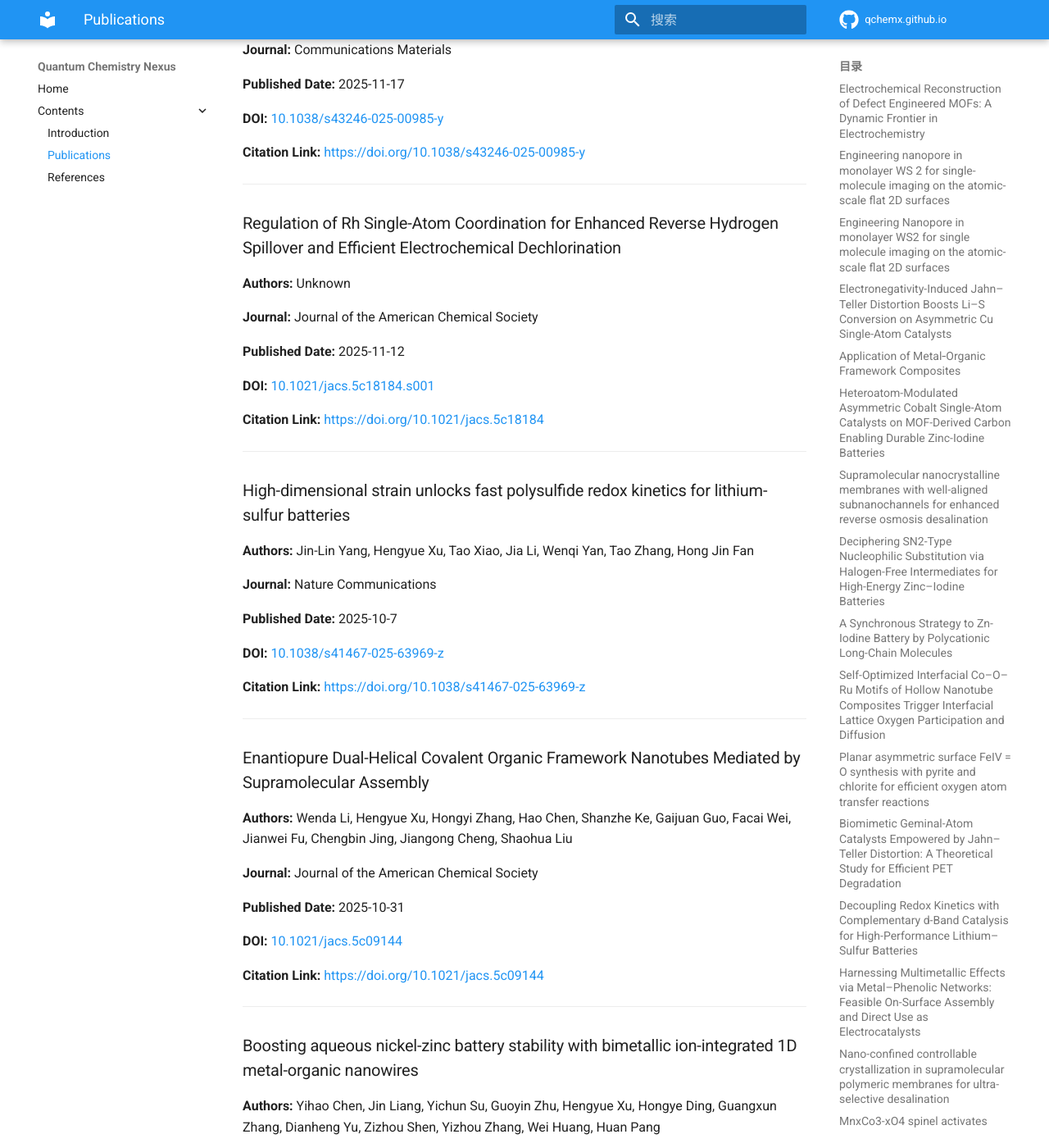
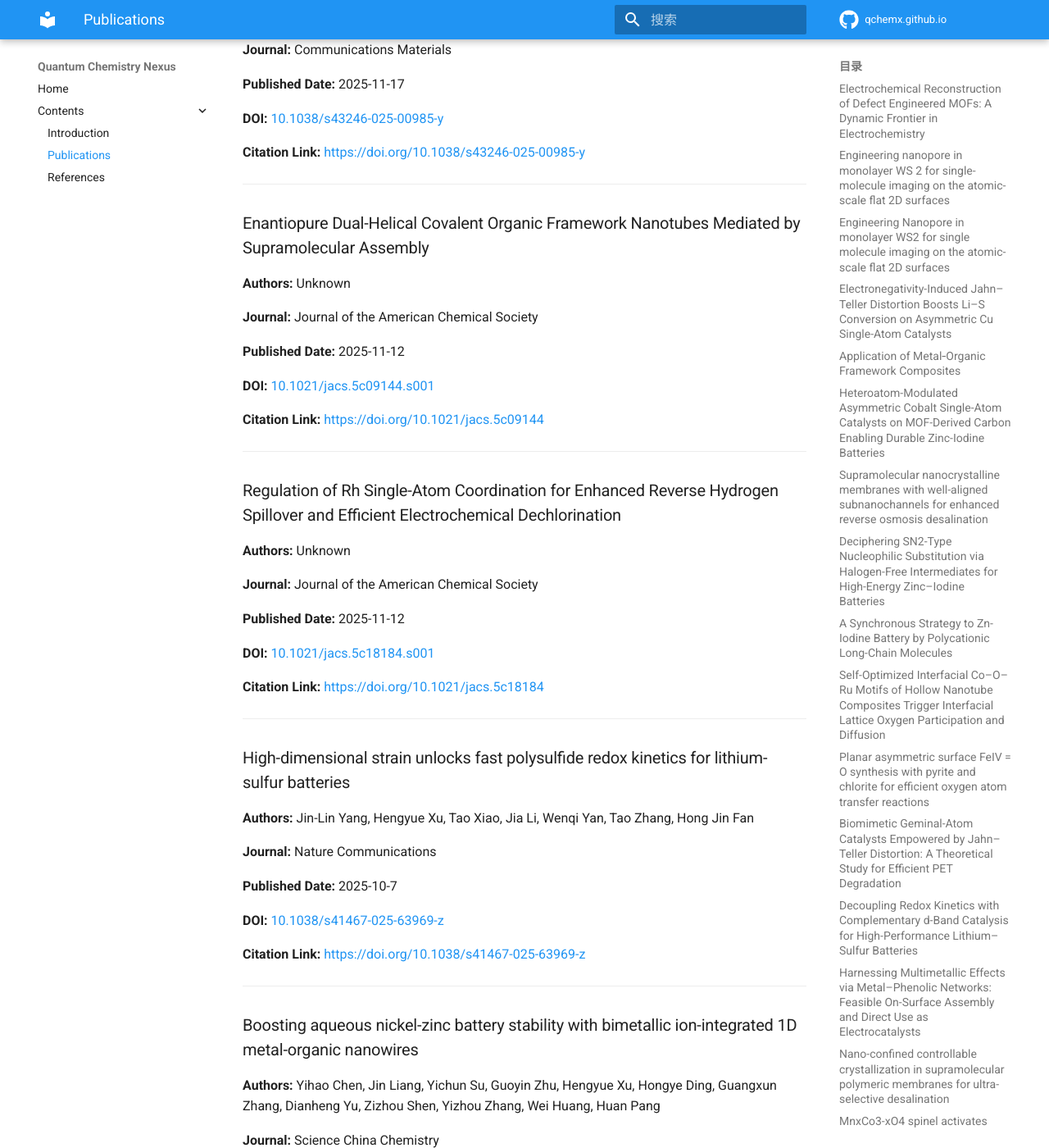
Before and after one commit to QChemX/qchemx.github.io, an MkDocs documentation site: the page built from docs/publications.md, in a window 1280 px wide and 1400 px high, scrolled down 7604 px. Shown: the whole window at 82% size. Built offline with MkDocs 1.6.1 and Material for MkDocs 9.7.7, drawn with Linux system fonts in a browser that asks for light colours; comment, search, counter and statistics services are not loaded; part of the change alters nothing that is shown; some of the changed text lies outside the part shown.

Commit message:
[orcid sync] Update publications

```diff
--- a/docs/publications.md
+++ b/docs/publications.md
@@ -358,6 +358,22 @@ This page was generated automatically.
 
 ---
 
+### Enantiopure Dual-Helical Covalent Organic Framework Nanotubes Mediated by Supramolecular Assembly
+
+**Authors:** Unknown
+
+**Journal:** Journal of the American Chemical Society
+
+**Published Date:** 2025-11-12
+
+**DOI:** [10.1021/jacs.5c09144.s001](https://doi.org/10.1021/jacs.5c09144.s001)
+
+**Citation Link:** [https://doi.org/10.1021/jacs.5c09144](https://doi.org/10.1021/jacs.5c09144)
+
+
+
+---
+
 ### Regulation of Rh Single-Atom Coordination for Enhanced Reverse Hydrogen Spillover and Efficient Electrochemical Dechlorination
 
 **Authors:** Unknown
@@ -385,22 +401,6 @@ This page was generated automatically.
 **DOI:** [10.1038/s41467-025-63969-z](https://doi.org/10.1038/s41467-025-63969-z)
 
 **Citation Link:** [https://doi.org/10.1038/s41467-025-63969-z](https://doi.org/10.1038/s41467-025-63969-z)
-
-
-
----
-
-### Enantiopure Dual-Helical Covalent Organic Framework Nanotubes Mediated by Supramolecular Assembly
-
-**Authors:** Wenda Li, Hengyue Xu, Hongyi Zhang, Hao Chen, Shanzhe Ke, Gaijuan Guo, Facai Wei, Jianwei Fu, Chengbin Jing, Jiangong Cheng, Shaohua Liu
-
-**Journal:** Journal of the American Chemical Society
-
-**Published Date:** 2025-10-31
-
-**DOI:** [10.1021/jacs.5c09144](https://doi.org/10.1021/jacs.5c09144)
-
-**Citation Link:** [https://doi.org/10.1021/jacs.5c09144](https://doi.org/10.1021/jacs.5c09144)
 
 
 
@@ -734,7 +734,7 @@ This page was generated automatically.
 
 **Published Date:** 2024-4-4
 
-**DOI:** [10.1002/ange.202401386](https://doi.org/10.1002/ange.202401386)
+**DOI:** [10.1002/anie.202401386](https://doi.org/10.1002/anie.202401386)
 
 **Citation Link:** [https://doi.org/10.1002/anie.202401386](https://doi.org/10.1002/anie.202401386)
 
@@ -750,7 +750,7 @@ This page was generated automatically.
 
 **Published Date:** 2024-4-4
 
-**DOI:** [10.1002/ange.202401386](https://doi.org/10.1002/ange.202401386)
+**DOI:** [10.1002/anie.202401386](https://doi.org/10.1002/anie.202401386)
 
 **Citation Link:** [https://doi.org/10.1002/ange.202401386](https://doi.org/10.1002/ange.202401386)
 
```
